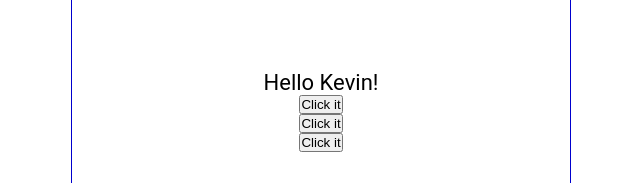
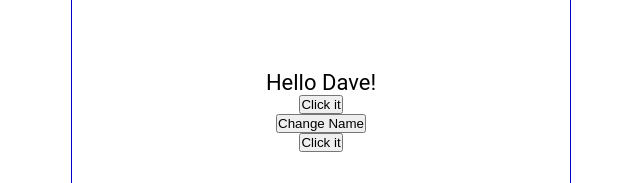
Before and after one commit to Anmol057/REACT_SERIES, a React (Create React App) app: page / in a window 1280 px wide. Shown: the part 297-480 px from the top of the page, without its empty margins (319-959 px from the left). Built offline with nearby package versions, Linux system fonts and the light colour scheme.

Commit message:
Video 6 useState hook

```diff
--- a/src/Content.js
+++ b/src/Content.js
@@ -1,16 +1,26 @@
+import { useState } from "react";
+
 const Content = () => {
+    const [name, setName] = useState('Dave')
+    const [count, setCount] = useState(0)
+
     const handleNameChange = () => {
         const names = ['Bob', 'Kevin', 'Dave'];
         const int = Math.floor(Math.random() * 3);
-        return names[int];
+        setName(names[int]);
       }
 
       const handleClick = () => {
-        console.log('You clicked it')
-      }
-
-      const handleClick2 = (name) => {
-        console.log(`${name} was clicked`)
+        //console.log will print 1 only even after incrementing 2 times
+        //because count value is intitially brought in the function and
+        //stays the same within the function. So setCount even after calling
+        //for 2 times in other languages should result in 2 outside the function
+        //but here it would
+        //result into 1 only. (0 + 1) and again (0 + 1). Count stays 0 within the
+        //function
+        setCount(count + 1)
+        setCount(count + 1)
+        console.log(count)
       }
 
       const handleClick3 = (e) => {
@@ -20,10 +30,10 @@
   return (
     <main>
         <p onDoubleClick={handleClick}>
-            Hello {handleNameChange()}!
+            Hello {name}!
         </p>
         <button onClick={handleClick}> Click it </button>
-        <button onClick={() => handleClick2(handleNameChange())}> Click it </button>
+        <button onClick={handleNameChange}> Change Name </button>
         <button onClick={(e) => handleClick3(e)}> Click it </button>
     </main>
   )
```
